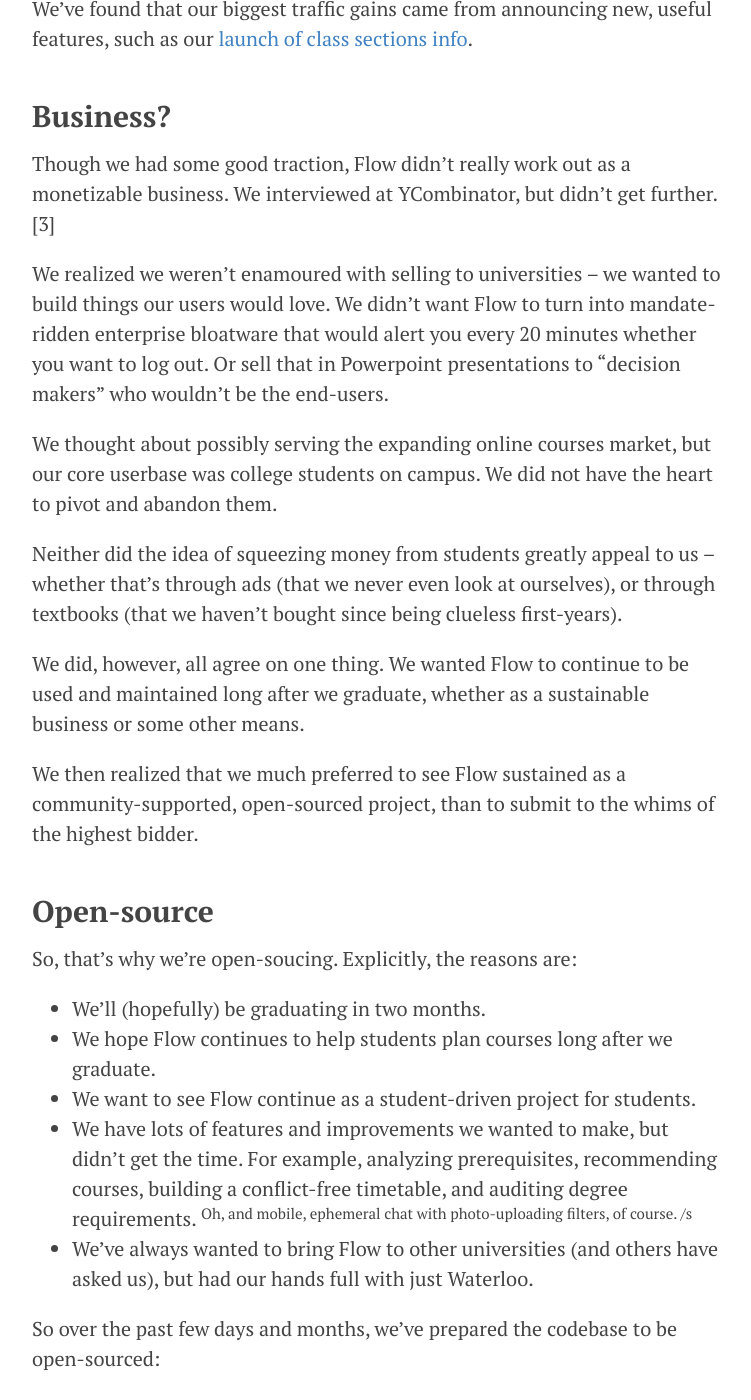
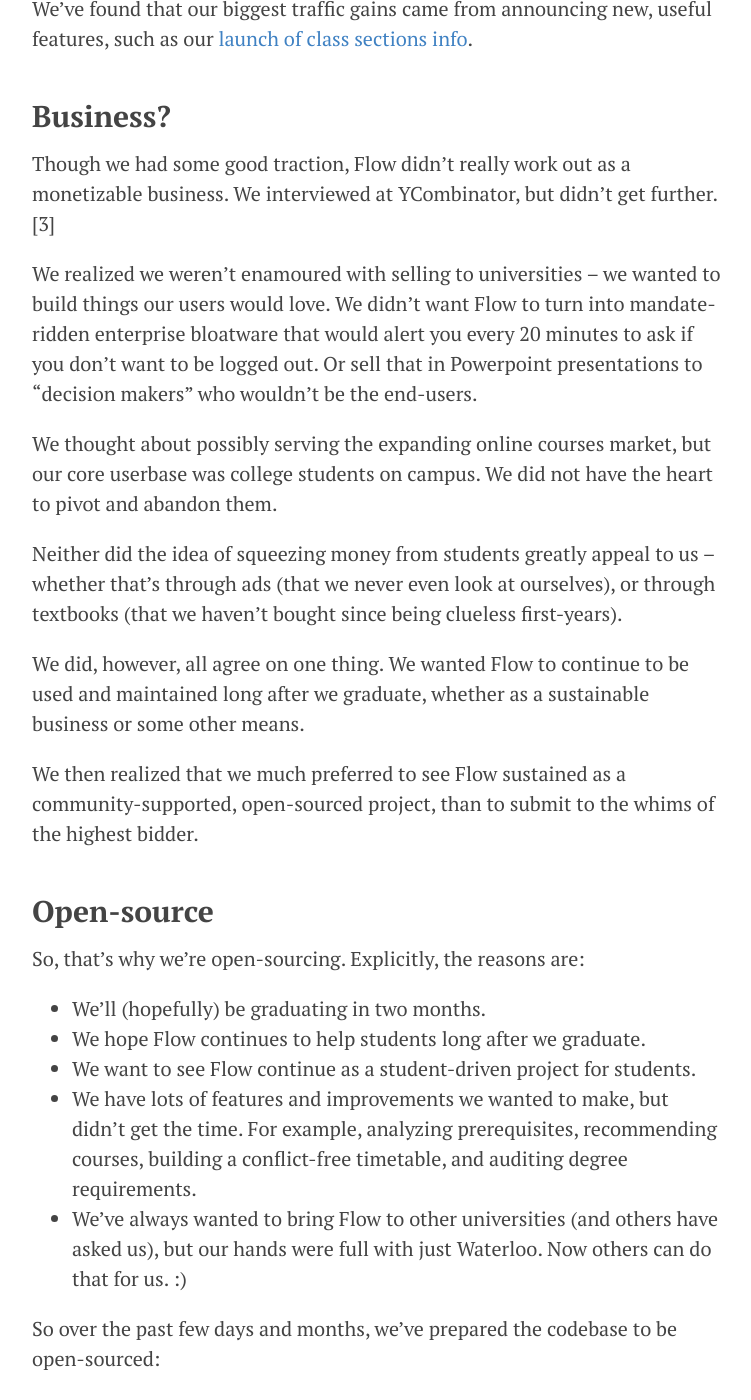
Before and after one commit to divad12/blog, a Jekyll site: the page built from open-sourcing-uw-flow-draft.md, in a window 1280 px wide and 1400 px high, scrolled down 4421 px. Shown: the whole window, without its empty margins (108-859 px from the left). Built offline with Jekyll 4.4.1, drawn with Linux system fonts in a browser that asks for light colours; nearby versions of some CDN libraries; Markdown is read by kramdown in place of the engine named in the settings; comment, search, counter and statistics services are not loaded; some of the changed text lies outside the part shown.

Commit message:
Edits from draft feedback

```diff
--- a/open-sourcing-uw-flow-draft.md
+++ b/open-sourcing-uw-flow-draft.md
@@ -14,7 +14,7 @@
   - In total, users have contributed 47K ratings and reviews.
 - Who made this:
   - Development: [Mack][], [Sandy][], [Jamie][], and some guy
-  - Marketing: Terrance and Shubham (Sept. 2012 - April 2013)
+  - Marketing: [Terrance][] and [Shubham][] (Sept. 2012 - April 2013)
 - We're open-sourcing with the permissive MIT license because we want anyone to be able to fork and host this for their school.
 - Check out [the code on GitHub](https://github.com/UWFlow/rmc), and come talk to us in [our public chat room](https://www.hipchat.com/gAUVWHvA3)!
 
@@ -92,7 +92,7 @@
 
 Though we had some good traction, Flow didn't really work out as a monetizable business. We interviewed at YCombinator, but didn't get further. &#91;3\]
 
-We realized we weren't enamoured with selling to universities -- we wanted to build things our users would love. We didn't want Flow to turn into mandate-ridden enterprise bloatware that would alert you every 20 minutes whether you want to log out. Or sell that in Powerpoint presentations to "decision makers" who wouldn't be the end-users.
+We realized we weren't enamoured with selling to universities -- we wanted to build things our users would love. We didn't want Flow to turn into mandate-ridden enterprise bloatware that would alert you every 20 minutes to ask if you don't want to be logged out. Or sell that in Powerpoint presentations to "decision makers" who wouldn't be the end-users.
 
 We thought about possibly serving the expanding online courses market, but our core userbase was college students on campus. We did not have the heart to pivot and abandon them.
 
@@ -104,13 +104,13 @@
 
 ## Open-source
 
-So, that's why we're open-soucing. Explicitly, the reasons are:
+So, that's why we're open-sourcing. Explicitly, the reasons are:
 
 - We'll (hopefully) be graduating in two months.
-- We hope Flow continues to help students plan courses long after we graduate.
+- We hope Flow continues to help students long after we graduate.
 - We want to see Flow continue as a student-driven project for students.
-- We have lots of features and improvements we wanted to make, but didn't get the time. For example, analyzing prerequisites, recommending courses, building a conflict-free timetable, and auditing degree requirements. <sup>Oh, and mobile, ephemeral chat with photo-uploading filters, of course. /s</sup>
-- We've always wanted to bring Flow to other universities (and others have asked us), but had our hands full with just Waterloo.
+- We have lots of features and improvements we wanted to make, but didn't get the time. For example, analyzing prerequisites, recommending courses, building a conflict-free timetable, and auditing degree requirements.
+- We've always wanted to bring Flow to other universities (and others have asked us), but our hands were full with just Waterloo. Now others can do that for us. :)
 
 So over the past few days and months, we've prepared the codebase to be open-sourced:
 
@@ -131,9 +131,7 @@
 
 ## What's next?
 
-We'll still be the primary maintainers of Flow for a while, but we'll be gradually handing off responsibility to Justin and Kartik.
-
-[Justin][] is a second-year Software Engineering student who's done lots of open-source and interned at Shopify. [Kartik][] is a second-year Physics student who's the co-founder of TrySignal and maintainer of uWaterloo's OpenData API.
+We'll still be the primary maintainers of Flow for a while, but we're looking for maintainers who are interested in taking over the project after we graduate.
 
 Oh, and a few things coming up soon:
 
```
Also changed, not shown: other parts of open-sourcing-uw-flow-draft.md (+5 -3 lines).
